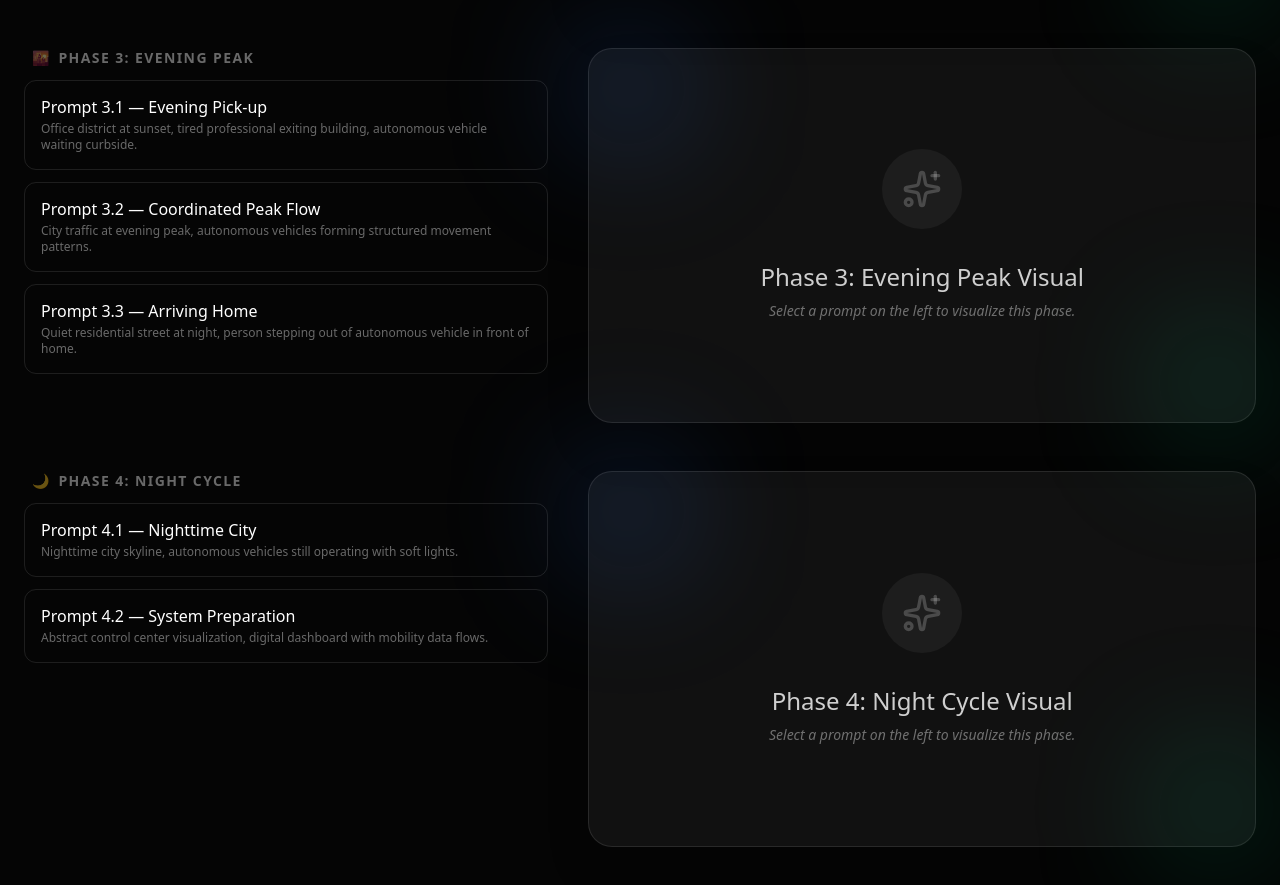
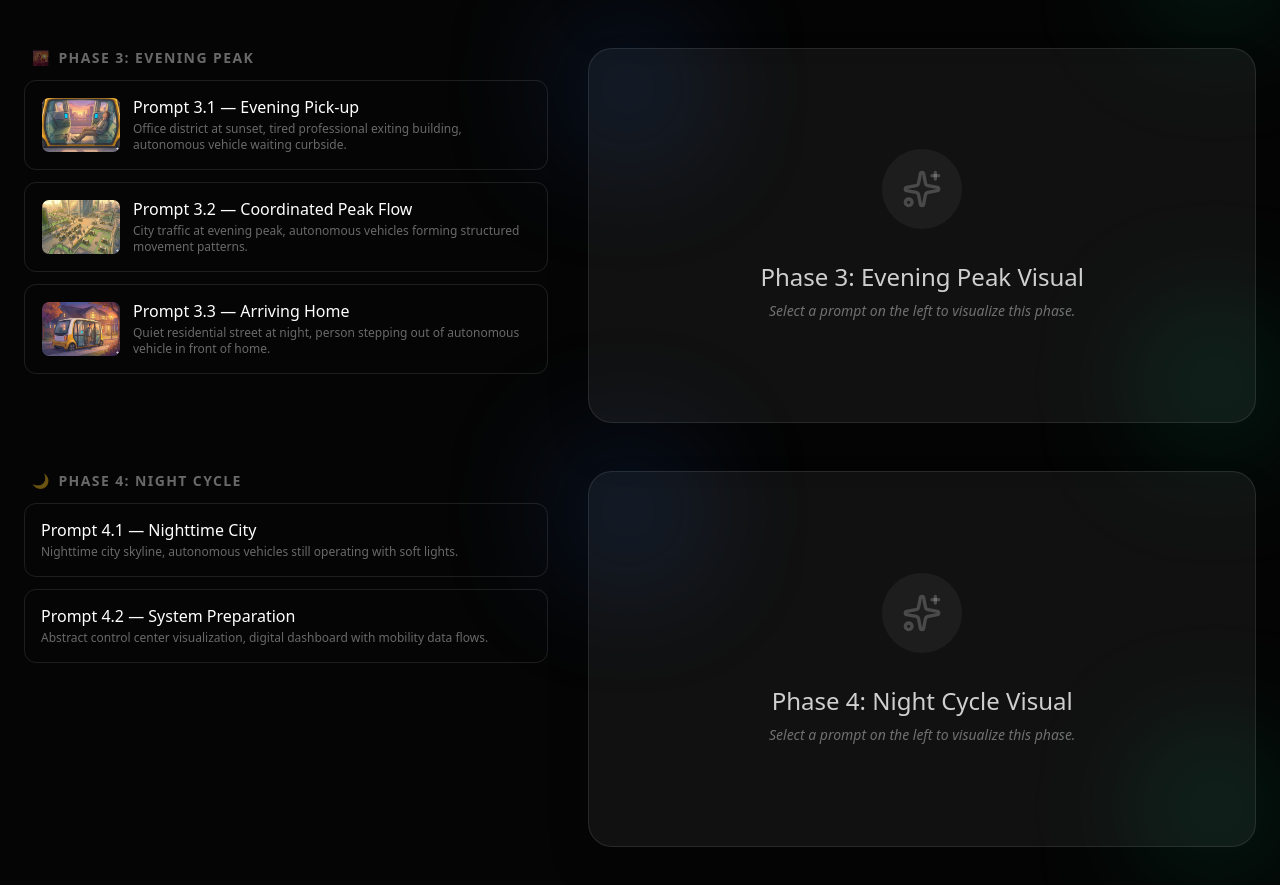
Before and after one commit to Jayma23/Roaming-AI-FrontEnd, a React (Vite) app: page / in a window 1280 px wide. Shown: the part 3230-4115 px from the top of the page. Built offline with nearby package versions, Linux system fonts and the light colour scheme.

Commit message:
feat: add Phase 3 thumbnails and align image order

```diff
--- a/src/App.tsx
+++ b/src/App.tsx
@@ -121,19 +121,22 @@ const PHASES: Phase[] = [
         id: '3.1',
         title: 'Prompt 3.1 — Evening Pick-up',
         description: 'Office district at sunset, tired professional exiting building, autonomous vehicle waiting curbside.',
-        prompt: 'office district at sunset, tired professional exiting building, autonomous vehicle waiting curbside, warm golden hour lighting, calm transition from workday'
+        prompt: 'office district at sunset, tired professional exiting building, autonomous vehicle waiting curbside, warm golden hour lighting, calm transition from workday',
+        imageSrc: '/phase3-3.1.png'
       },
       {
         id: '3.2',
         title: 'Prompt 3.2 — Coordinated Peak Flow',
         description: 'City traffic at evening peak, autonomous vehicles forming structured movement patterns.',
-        prompt: 'city traffic at evening peak, autonomous vehicles forming structured movement patterns, smooth traffic flow, subtle glowing paths indicating coordination'
+        prompt: 'city traffic at evening peak, autonomous vehicles forming structured movement patterns, smooth traffic flow, subtle glowing paths indicating coordination',
+        imageSrc: '/phase3-3.2.png'
       },
       {
         id: '3.3',
         title: 'Prompt 3.3 — Arriving Home',
         description: 'Quiet residential street at night, person stepping out of autonomous vehicle in front of home.',
-        prompt: 'quiet residential street at night, person stepping out of autonomous vehicle in front of home, cozy lights from windows, peaceful mood'
+        prompt: 'quiet residential street at night, person stepping out of autonomous vehicle in front of home, cozy lights from windows, peaceful mood',
+        imageSrc: '/phase3-3.3.png'
       }
     ]
   },
```
Also changed, not shown: public/phase3-3.1.png, public/phase3-3.2.png.
